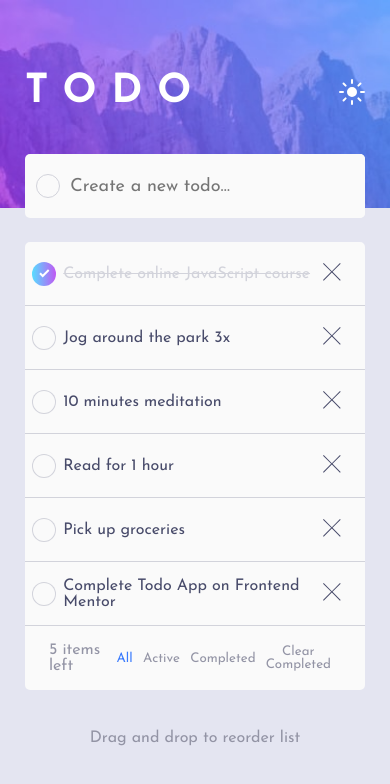
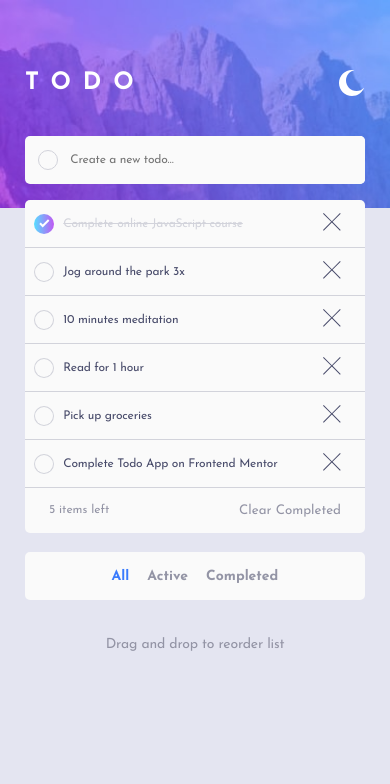
Before and after one commit to olppaemi/fem-todo-app, a React (Create React App) app: page / in a window 390 px wide. Shown: the top 784 px of the page. Built offline with nearby package versions, Linux system fonts and the light colour scheme.

Commit message:
fix mobile UI and Update README.md

```diff
--- a/src/components/Header/Header.tsx
+++ b/src/components/Header/Header.tsx
@@ -10,7 +10,7 @@ const Header = () => {
     <S.Header>
       <S.Title>TODO</S.Title>
       <S.ToggleButton onClick={toggleMode}>
-        {mode === "light" ? <SunIcon /> : <MoonIcon />}
+        {mode === "dark" ? <SunIcon /> : <MoonIcon />}
       </S.ToggleButton>
     </S.Header>
   );
--- a/src/components/Header/styles.ts
+++ b/src/components/Header/styles.ts
@@ -1,4 +1,5 @@
 import styled from "styled-components";
+import media from "styles/media";
 import { rem } from "styles/utils";
 
 export const Header = styled.header`
@@ -6,7 +7,6 @@ export const Header = styled.header`
   display: flex;
   justify-content: space-between;
   align-items: center;
-
   margin-bottom: ${rem(40)};
 `;
 
@@ -14,6 +14,11 @@ export const Title = styled.h1`
   font-size: ${rem(40)};
   letter-spacing: ${rem(15)};
   color: white;
+
+  @media (max-width: ${media.sm}) {
+    font-size: ${rem(24)};
+    letter-spacing: ${rem(12)};
+  }
 `;
 
 export const ToggleButton = styled.button`
--- a/src/components/InputTodo/styles.ts
+++ b/src/components/InputTodo/styles.ts
@@ -1,4 +1,5 @@
 import styled from "styled-components";
+import media from "styles/media";
 import { rem } from "styles/utils";
 
 export const Form = styled.form`
@@ -8,6 +9,11 @@ export const Form = styled.form`
   background-color: ${({ theme }) => theme.listBg};
   border-radius: ${rem(5)};
   margin-bottom: ${rem(24)};
+
+  @media (max-width: ${media.sm}) {
+    height: ${rem(48)};
+    margin-bottom: ${rem(16)};
+  }
 `;
 
 export const Wrapper = styled.div`
@@ -24,6 +30,11 @@ export const Circle = styled.div`
 
   border: 1px solid ${({ theme }) => theme.border};
   border-radius: 50%;
+
+  @media (max-width: ${media.sm}) {
+    width: ${rem(20)};
+    height: ${rem(20)};
+  }
 `;
 
 export const Input = styled.input`
@@ -37,5 +48,11 @@ export const Input = styled.input`
   background-color: ${({ theme }) => theme.listBg};
 
   font-size: ${rem(18)};
+  letter-spacing: -${rem(0.25)};
   color: ${({ theme }) => theme.textActive};
+
+  @media (max-width: ${media.sm}) {
+    font-size: ${rem(12)};
+    letter-spacing: -${rem(0.17)};
+  }
 `;
--- a/src/components/TodosPanel/TodoItem/styles.ts
+++ b/src/components/TodosPanel/TodoItem/styles.ts
@@ -1,4 +1,5 @@
 import styled from "styled-components";
+import media from "styles/media";
 import { rem } from "styles/utils";
 
 export const TodoItem = styled.div`
@@ -10,6 +11,10 @@ export const TodoItem = styled.div`
   align-items: center;
   background-color: ${({ theme }) => theme.listBg};
   border-bottom: 1px solid ${({ theme }) => theme.border};
+
+  @media (max-width: ${media.sm}) {
+    height: ${rem(48)};
+  }
 `;
 
 export const CheckButton = styled.button`
@@ -34,6 +39,11 @@ export const Circle = styled.div<{ $completed: boolean }>`
   &:hover {
     background: ${({ theme }) => theme.checkHover};
   }
+
+  @media (max-width: ${media.sm}) {
+    width: ${rem(20)};
+    height: ${rem(20)};
+  }
 `;
 
 export const CircleBackground = styled.div<{ $completed: boolean }>`
@@ -44,14 +54,26 @@ export const CircleBackground = styled.div<{ $completed: boolean }>`
   display: flex;
   justify-content: center;
   align-items: center;
+
+  @media (max-width: ${media.sm}) {
+    width: ${rem(18)};
+    height: ${rem(18)};
+  }
 `;
 
 export const Text = styled.p<{ $completed: boolean }>`
   width: ${(488 / 560) * 100}%;
   text-decoration: ${({ $completed }) => $completed && "line-through"};
+  font-size: ${rem(18)};
+  letter-spacing: -${rem(0.25)};
   color: ${({ theme, $completed }) =>
     $completed ? theme.textCompleted : theme.textActive};
   cursor: pointer;
+
+  @media (max-width: ${media.sm}) {
+    font-size: ${rem(12)};
+    letter-spacing: -${rem(0.17)};
+  }
 `;
 
 export const RemoveButton = styled.button``;
--- a/src/components/TodosPanel/TodosControl/TodosControl.tsx
+++ b/src/components/TodosPanel/TodosControl/TodosControl.tsx
@@ -15,7 +15,7 @@ const TodosControl = ({
 
   return (
     <S.TodosControl>
-      {todosLeft} items left
+      <span>{todosLeft} items left</span>
       <S.Controls>
         <S.Button onClick={() => setFilter("")} $selected={filter === ""}>
           All
--- a/src/components/TodosPanel/TodosControl/styles.ts
+++ b/src/components/TodosPanel/TodosControl/styles.ts
@@ -1,4 +1,5 @@
 import styled from "styled-components";
+import media from "styles/media";
 import { rem } from "styles/utils";
 
 export const TodosControl = styled.div`
@@ -6,16 +7,39 @@ export const TodosControl = styled.div`
   justify-content: space-between;
   padding: ${rem(16)} ${rem(24)};
   background-color: ${({ theme }) => theme.listBg};
+
+  font-size: ${rem(14)};
   color: ${({ theme }) => theme.textState};
+  position: relative;
+
+  @media (max-width: ${media.sm}) {
+    font-size: ${rem(12)};
+  }
 `;
 
 export const Controls = styled.div`
-  width: ${rem(166)};
-  display: flex;
-  justify-content: space-between;
+  & > * + * {
+    margin-left: ${rem(18)};
+  }
+
+  @media (max-width: ${media.sm}) {
+    width: 100%;
+    height: ${rem(48)};
+    display: flex;
+    justify-content: center;
+    align-items: center;
+    position: absolute;
+    left: 0;
+    top: 0;
+    transform: translateY(${rem(64)});
+    background-color: ${({ theme }) => theme.listBg};
+    border-radius: ${rem(5)};
+  }
 `;
 
 export const Button = styled.button<{ $selected: boolean }>`
+  font-size: ${rem(14)};
+  font-weight: bold;
   color: ${({ theme, $selected }) =>
     $selected ? theme.textCurrentState : "inherit"};
 
--- a/src/pages/Front/styles.ts
+++ b/src/pages/Front/styles.ts
@@ -30,10 +30,12 @@ export const Center = styled.div`
 
 export const Text = styled.p`
   text-align: center;
+  font-size: ${rem(14)};
+  letter-spacing: -${rem(0.19)};
   color: ${({ theme }) => theme.textState};
   margin-top: ${rem(49)};
 
-  @media (max-width: ${media.md}) {
-    margin-top: ${rem(40)};
+  @media (max-width: ${media.sm}) {
+    margin-top: ${rem(104)};
   }
 `;
```
Also changed, not shown: screenshot.jpg (added), 1 other file (tests, documents, lock files or other folders).
